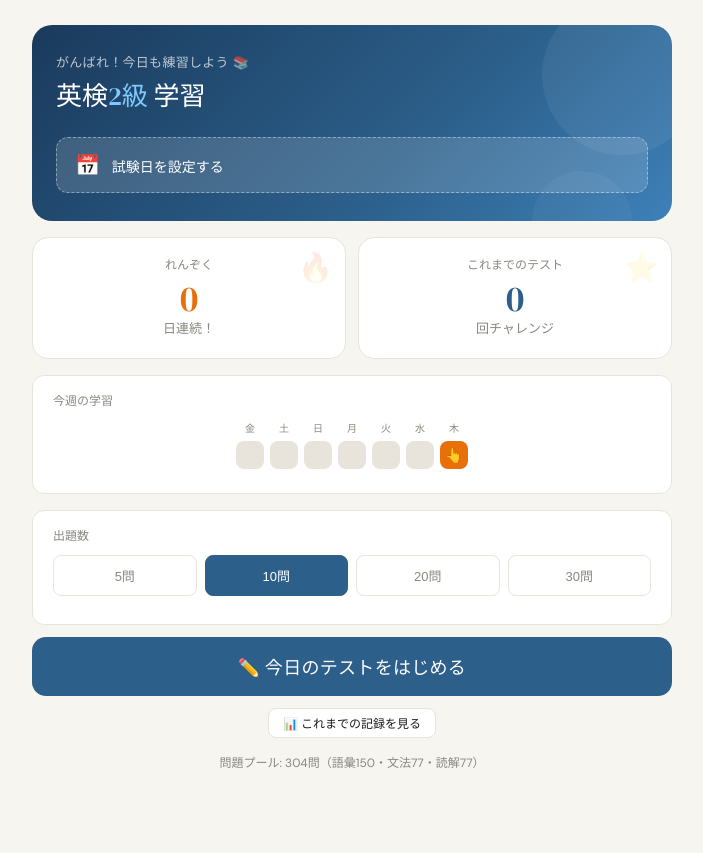
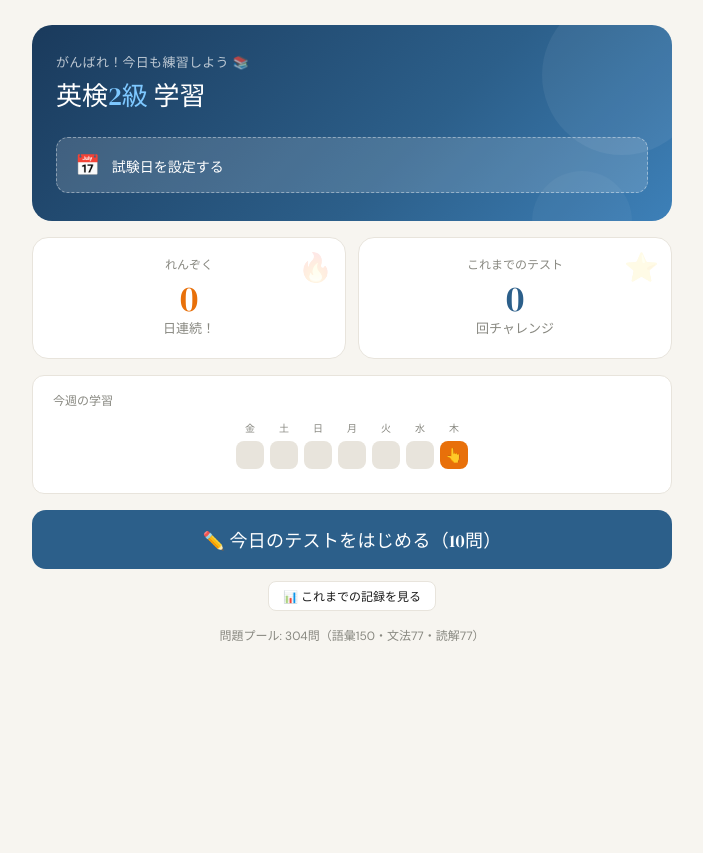
Before and after one commit to ugbabamail-oss/eiken2-app, a plain HTML site: page index.html in a window 1280 px wide. Shown: the part 101-954 px from the top of the page, without its empty margins (288-991 px from the left). After the commit the page ends 828 px from the top, so only its background shows below. Drawn offline with Linux system fonts and the light colour scheme.

Commit message:
Add files via upload

```diff
--- a/index.html
+++ b/index.html
@@ -185,8 +185,9 @@
 <div class="app">
 
   <div class="topbar">
-    <div class="topbar-logo">英検<span>2級</span> 学習</div>
+    <button class="topbar-logo" id="topbarLogo" onclick="goHomeFromAnywhere()" style="background:none; border:none; cursor:pointer; padding:0; font-family:var(--serif); font-size:20px; letter-spacing:-0.3px; color:var(--text);">英検<span>2級</span> 学習</button>
     <div class="topbar-right">
+      <button class="btn" id="homeBtnTop" style="font-size:12px; padding:5px 12px; display:none;" onclick="goHomeFromAnywhere()">🏠 ホーム</button>
       <div class="streak-badge">🔥 <span class="streak-num" id="streakNum">0</span>日連続</div>
       <button class="btn" style="font-size:12px; padding:5px 12px;" onclick="showHistory()">📊 記録</button>
     </div>
@@ -234,17 +235,7 @@
 
     <div class="streak-message" id="streakMsg"></div>
 
-    <div class="card card-sm" style="margin-bottom:12px;">
-      <div style="font-size:12px; color:var(--muted); margin-bottom:8px;">出題数</div>
-      <div class="session-options">
-        <button class="session-pill" data-n="5" onclick="setSessionSize(5)">5問</button>
-        <button class="session-pill active" data-n="10" onclick="setSessionSize(10)">10問</button>
-        <button class="session-pill" data-n="20" onclick="setSessionSize(20)">20問</button>
-        <button class="session-pill" data-n="30" onclick="setSessionSize(30)">30問</button>
-      </div>
-    </div>
-
-    <button class="start-btn-big" onclick="startFromHome()">✏️ 今日のテストをはじめる</button>
+    <button class="start-btn-big" onclick="startFromHome()">✏️ 今日のテストをはじめる（10問）</button>
 
     <div style="text-align:center; margin-bottom: 16px;">
       <button class="btn" style="font-size:12px; padding:5px 14px;" onclick="showHistory()">📊 これまでの記録を見る</button>
@@ -358,7 +349,9 @@
 let retestAnswers = [];
 let retestQ = 0;
 let retestAnswered = false;
-let sessionSize = parseInt(localStorage.getItem('eiken_session_size') || '10', 10);
+const TEST_SIZE = 10;
+const TRAIN_SIZE = 5;
+const RETEST_SIZE = 5;
 
 // ─── Utilities ────────────────────────────────────────────────────────────────
 function shuffle(arr) {
@@ -372,12 +365,11 @@
 function pick(arr, n) { return shuffle(arr).slice(0, n); }
 function bySection(name) { return QBANK.filter(q => q.section === name); }
 
-function setSessionSize(n) {
-  sessionSize = n;
-  localStorage.setItem('eiken_session_size', String(n));
-  document.querySelectorAll('.session-pill').forEach(p => {
-    p.classList.toggle('active', parseInt(p.dataset.n, 10) === n);
-  });
+function confirmExit() {
+  if (currentQ > 0 || answered || retestQ > 0 || retestAnswered) {
+    return confirm('進行中のテストがあります。ホームに戻りますか？（途中の解答は保存されません）');
+  }
+  return true;
 }
 
 // ─── Storage / streak / history ───────────────────────────────────────────────
@@ -503,10 +495,6 @@
   renderCountdown();
   renderWeekGrid();
   renderStreakMessage();
-  // session size pills
-  document.querySelectorAll('.session-pill').forEach(p => {
-    p.classList.toggle('active', parseInt(p.dataset.n, 10) === sessionSize);
-  });
 }
 
 function showHome() {
@@ -514,7 +502,15 @@
   document.getElementById('phaseHome').classList.add('active');
   document.getElementById('stepBar').style.display = 'none';
   document.getElementById('progressWrap').style.display = 'none';
+  document.getElementById('homeBtnTop').style.display = 'none';
+  // reset transient state
+  currentQ = 0; userAnswers = []; answered = false;
+  retestQ = 0; retestAnswers = []; retestAnswered = false;
   renderHome();
+}
+
+function goHomeFromAnywhere() {
+  if (confirmExit()) showHome();
 }
 
 function startFromHome() {
@@ -530,6 +526,7 @@
   document.getElementById(phaseIds[n] || ('phase' + n)).classList.add('active');
   document.getElementById('stepBar').style.display = 'flex';
   document.getElementById('progressWrap').style.display = 'block';
+  document.getElementById('homeBtnTop').style.display = 'inline-block';
 
   ['step1','step2','step3','step4','step5'].forEach((id, i) => {
     const el = document.getElementById(id);
@@ -550,7 +547,7 @@
 function initTest(_restart) {
   currentQ = 0; userAnswers = []; answered = false;
   // Compose a balanced random selection from all sections
-  const N = sessionSize;
+  const N = TEST_SIZE;
   const vocab = bySection('語彙');
   const gram = bySection('文法');
   const read = bySection('長文読解');
@@ -710,7 +707,7 @@
   // pick 5 NEW questions from target sections (excluding ones from the test)
   const usedIds = new Set(questions.map(q => q.id));
   const pool = QBANK.filter(q => target.includes(q.section) && !usedIds.has(q.id));
-  trainQuestions = pick(pool, Math.min(5, pool.length));
+  trainQuestions = pick(pool, Math.min(TRAIN_SIZE, pool.length));
 
   let html = '';
   trainQuestions.forEach((q, i) => {
@@ -758,7 +755,7 @@
     ...trainQuestions.map(q => q.id),
   ]);
   const pool = QBANK.filter(q => target.includes(q.section) && !usedIds.has(q.id));
-  retestQuestions = pick(pool, Math.min(5, pool.length));
+  retestQuestions = pick(pool, Math.min(RETEST_SIZE, pool.length));
   if (retestQuestions.length === 0) {
     document.getElementById('retestArea').innerHTML = '<div class="card"><p style="color:var(--muted); font-size:14px;">再テスト用の新しい問題がありません。</p></div>';
     return;
```
